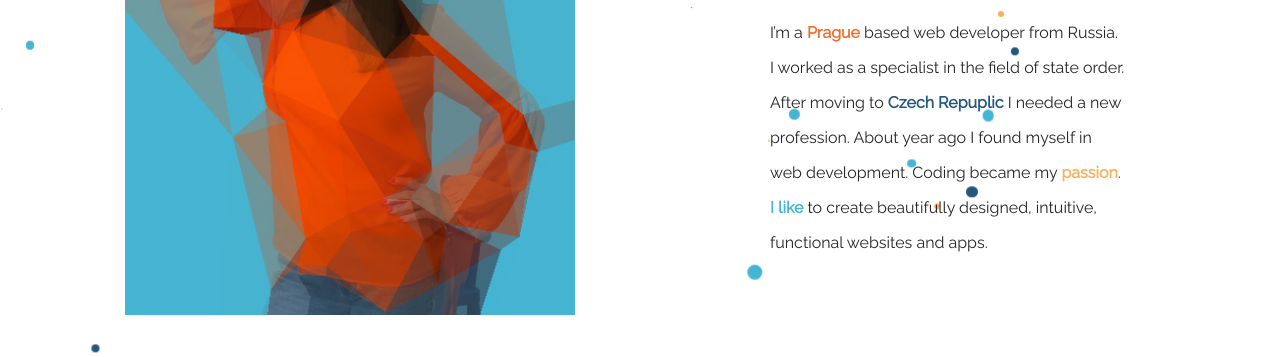
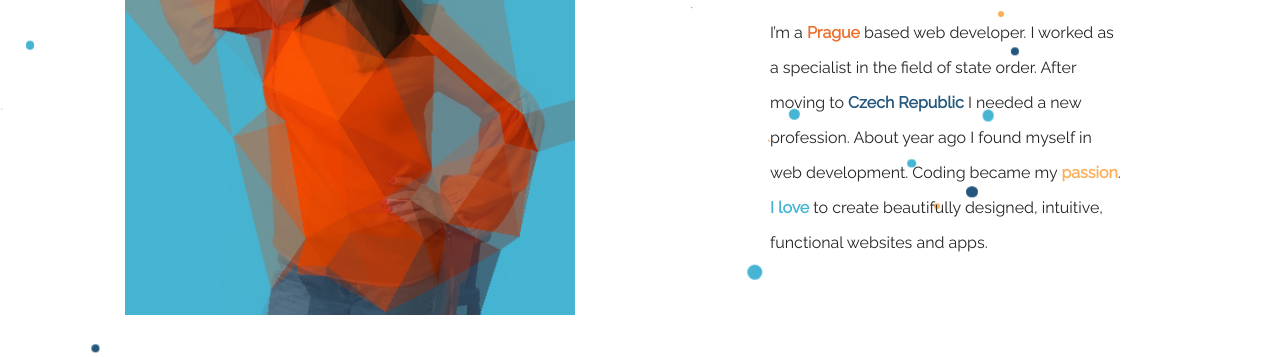
Before and after one commit to AnastasiaRzhavskaia/portfolio, a plain HTML site: page index.html in a window 1280 px wide. Shown: the part 365-722 px from the top of the page. Drawn offline with nearby package versions, Linux system fonts and the light colour scheme.

```diff
--- a/index.html
+++ b/index.html
@@ -55,12 +55,12 @@
             <div class="about-section">
                 <span class="my-name">Anastasia</span>
                 <span class="my-name">Rzhavskaia</span>
-            <p class="about-me">I’m a <span class="orange">Prague</span> based web developer from Russia.
+            <p class="about-me">I’m a <span class="orange">Prague</span> based web developer.
                 I worked as a specialist in the field of state order.
-                After moving to <span class="blue">Czech Repuplic</span> I needed a new profession.
+                After moving to <span class="blue">Czech Republic</span> I needed a new profession.
                 About year ago I found myself in web development.
                 Coding became my <span class="orange-two">passion</span>.
-                <span class="blue-two">I like</span> to create beautifully designed, intuitive, functional websites and apps.</p>
+                <span class="blue-two">I love</span> to create beautifully designed, intuitive, functional websites and apps.</p>
         </div>
     </div>
 
```
Also changed, not shown: certificates.html (line endings or trailing spaces), style.css (line endings or trailing spaces), 2 other files.
